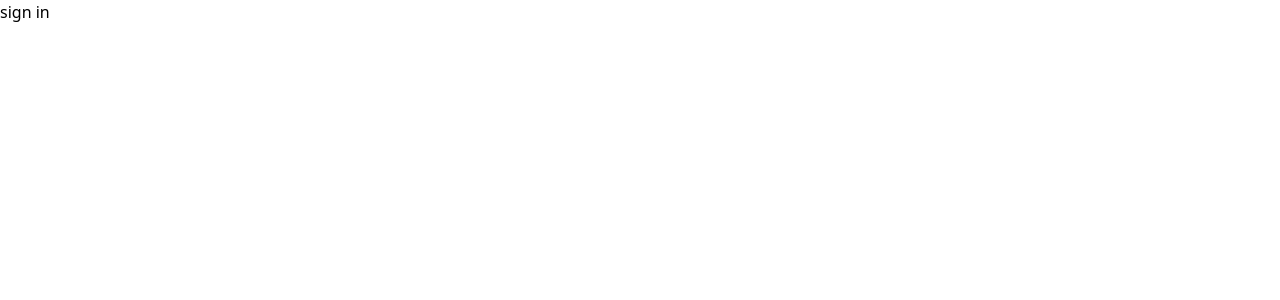
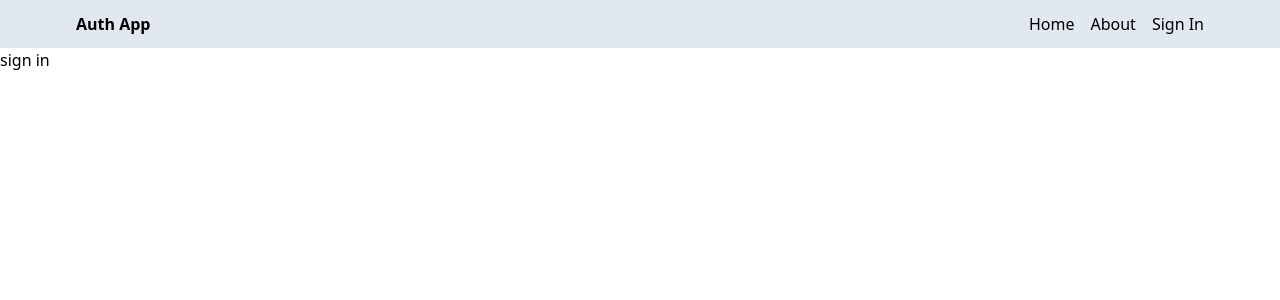
Before and after one commit to Mohith310/mern-auth, a React (Vite) app in the folder frontEnd/: page /sign-in in a window 1280 px wide. Shown: the top 300 px of the page. Built offline with nearby package versions, Linux system fonts and the light colour scheme.

Commit message:
create header component

```diff
--- a/frontEnd/src/App.jsx
+++ b/frontEnd/src/App.jsx
@@ -2,13 +2,15 @@
 import { BrowserRouter,Routes, Route } from 'react-router-dom'
 import Home from './pages/Home'
 import About from './pages/About'
-import SignIn from './pages/SignIn'
+import SignIn from './pages/Signin'
 import SignUp from './pages/SignUp'
 import Profile from './pages/Profile'
+import Header from './components/Header'
 
 export default function App() {
   return (
     <BrowserRouter>
+    <Header/>
       <Routes>
         <Route path='/' element={<Home/>}></Route>
         <Route path='/about' element={<About/>}></Route>
--- /dev/null
+++ b/frontEnd/src/components/Header.jsx
@@ -0,0 +1,22 @@
+import React from 'react'
+import { Link } from 'react-router-dom'
+
+export default function Header() {
+  return (
+    <div className='bg-slate-200'>
+        <div className='flex justify-between items-center max-w-6xl mx-auto p-3'>
+            <Link to='/'>
+                <h1 className='font-bold'>Auth App</h1>
+            </Link>
+
+            <ul className='flex gap-4'>
+                <Link to='/'><li>Home</li></Link>
+                <Link to='/about'><li>About</li></Link>
+                <Link to='/sign-in'><li>Sign In</li></Link>
+
+
+            </ul>
+        </div>
+    </div>
+  )
+}
--- a/frontEnd/src/pages/SignIn.jsx
+++ b/frontEnd/src/pages/SignIn.jsx
@@ -1,6 +1,6 @@
 import React from 'react'
 
-export default function SignIn() {
+export default function Signin() {
   return (
     <div>
       sign in
```
